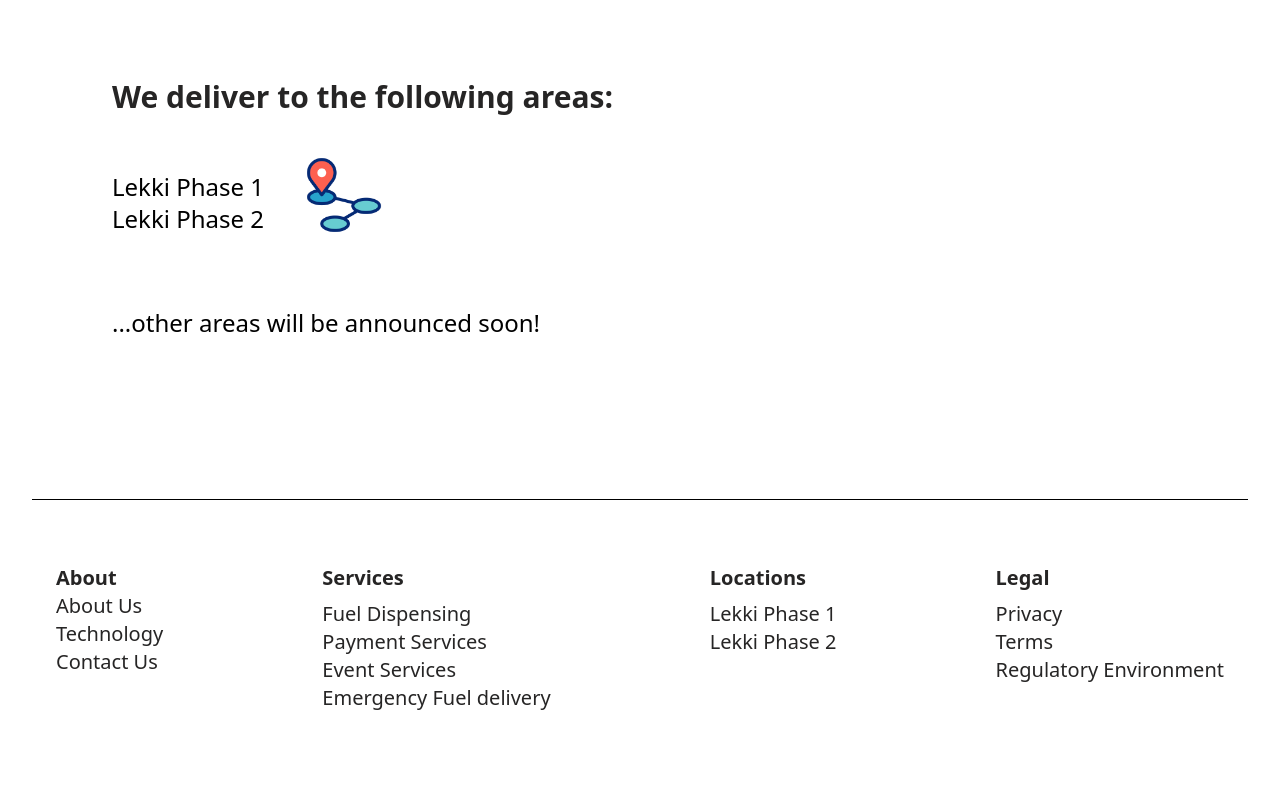
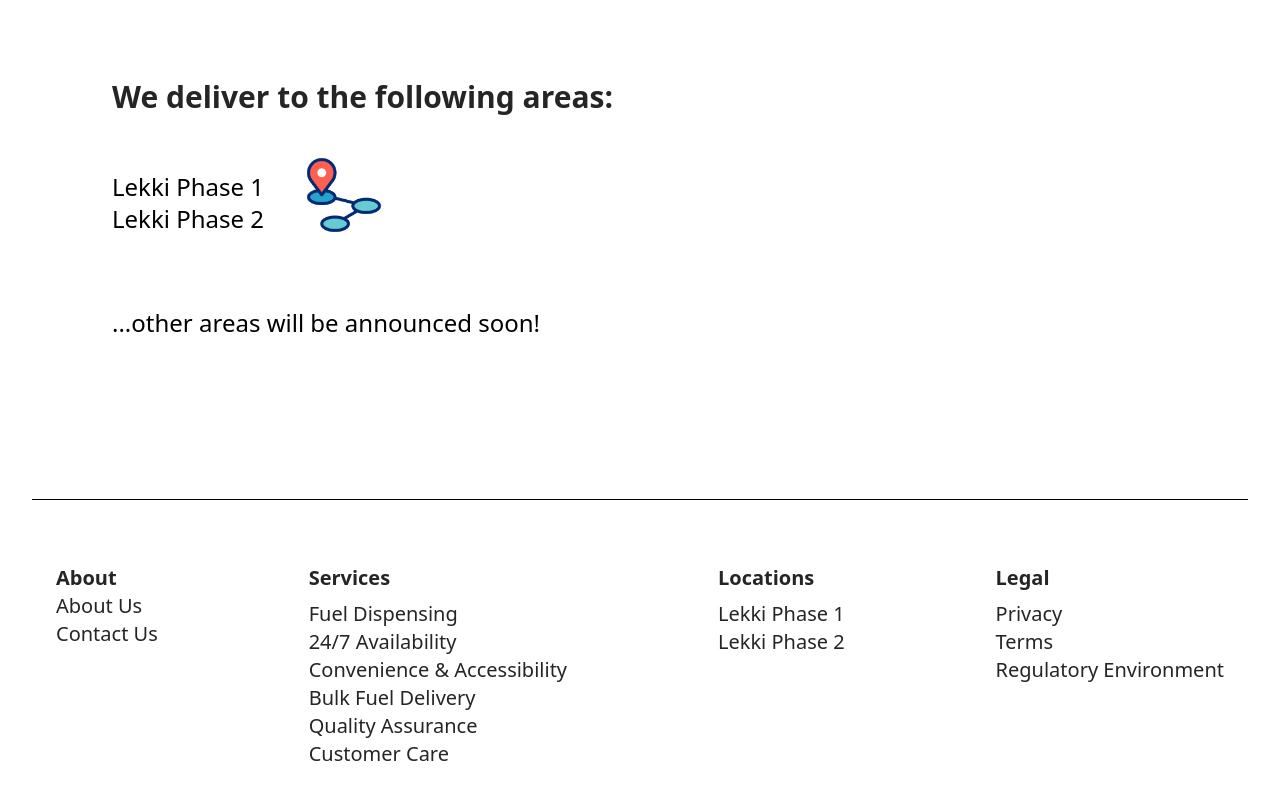
Before and after one commit to Adeboye22/fuel_up, a React (Vite) app in the folder frontend/: page / in a window 1280 px wide. Shown: the part 4727-5527 px from the top of the page. Before the commit the page ends 5471 px from the top, so only its background shows below. Built offline with nearby package versions, Linux system fonts and the light colour scheme.

Commit message:
Improved NavBar: added new styling to the navbar.

```diff
--- a/frontend/src/Components/Footbar.jsx
+++ b/frontend/src/Components/Footbar.jsx
@@ -2,29 +2,30 @@ import React from 'react'
 
 const Footbar = () => {
   return (
-    <div className='sm:flex sm:flex-col sm:gap-4 sm:p-8 sm:text-base p-8 flex flex-row text-xl justify-between px-14  text-altBlack'>
+    <div className='sm:flex sm:flex-col sm:gap-4 sm:p-8 sm:text-lg p-8 flex flex-row text-xl justify-between px-14  text-altBlack'>
         <div>
             <h3 className='font-black'>About</h3>
             <ul>
-                <li>About Us</li>
-                <li>Technology</li>
+                <a href="#about"><li>About Us</li></a>
                 <li>Contact Us</li>
             </ul>
         </div>
         <div>
             <h3 className=' font-black mb-2'>Services</h3>
             <ul>
-                <li>Fuel Dispensing</li>
-                <li>Payment Services</li>
-                <li>Event Services</li>
-                <li>Emergency Fuel delivery</li>
+                <a href="#fuel_dispensing"><li>Fuel Dispensing</li></a>
+                <a href="#availability"><li>24/7 Availability</li></a>
+                <a href="#accessibility"><li>Convenience & Accessibility</li></a>
+                <a href="#bulk_delivery"><li>Bulk Fuel Delivery</li></a>
+                <a href="#quality_assurance"><li>Quality Assurance</li></a>
+                <a href="#customer_care"><li>Customer Care</li></a>
             </ul>
         </div>
         <div>
             <h3 className='font-black mb-2'>Locations</h3>
             <ul>
-                <li>Lekki Phase 1</li>
-                <li>Lekki Phase 2</li>
+                <a href="#locations"><li>Lekki Phase 1</li></a>
+                <a href="#locations"><li>Lekki Phase 2</li></a>
             </ul>
         </div>
         <div>
```
